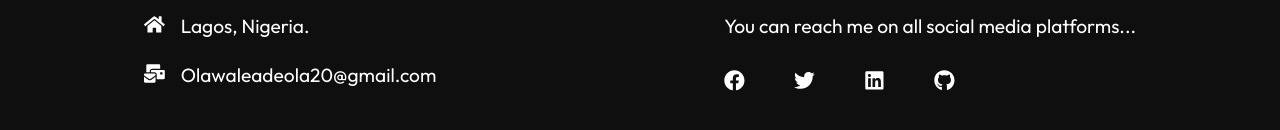
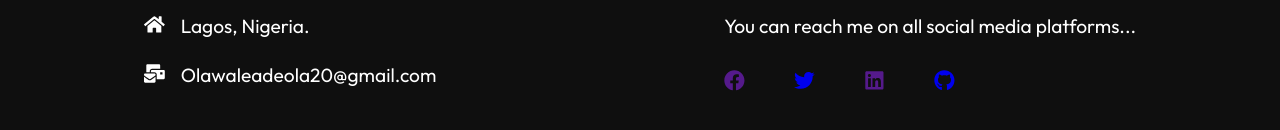
Before and after one commit to diddee/Portfolio, a React (Create React App) app: page / in a window 1280 px wide. Shown: the part 3634-3764 px from the top of the page. Built offline with nearby package versions, Linux system fonts and the light colour scheme.

Commit message:
Adding Profile Links

```diff
--- a/src/Components/AboutPage/AboutPage.jsx
+++ b/src/Components/AboutPage/AboutPage.jsx
@@ -11,6 +11,7 @@
       <Nav />
       <About />
       <Footer />
+
     </div>
   )
 }
--- a/src/Components/Footer/Footer.jsx
+++ b/src/Components/Footer/Footer.jsx
@@ -22,10 +22,18 @@
       <div className='Right'>
         <p>You can reach me on all social media platforms...</p>
         <div>
-          <FaFacebook className='Icon'/>
-          <FaTwitter className='Icon'/>
-          <FaLinkedin className='Icon'/>
-          <FaGithub className='Icon'/>
+          <a href="">
+            <FaFacebook className='Icon'/>
+          </a>
+          <a href="https://twitter.com/diddee">
+            <FaTwitter className='Icon'/>
+          </a>
+          <a href="">
+            <FaLinkedin className='Icon'/>
+          </a>
+          <a href="https://github.com/ddidee">
+            <FaGithub className='Icon'/>
+          </a>
         </div>
       </div>
 
--- a/src/Components/Nav/Nav.css
+++ b/src/Components/Nav/Nav.css
@@ -2,7 +2,6 @@
     display: flex;
     justify-content: space-between;
     align-items: center;
-    position: fixed;
     top: 0;
     padding: 1rem;
     color: white;
```
